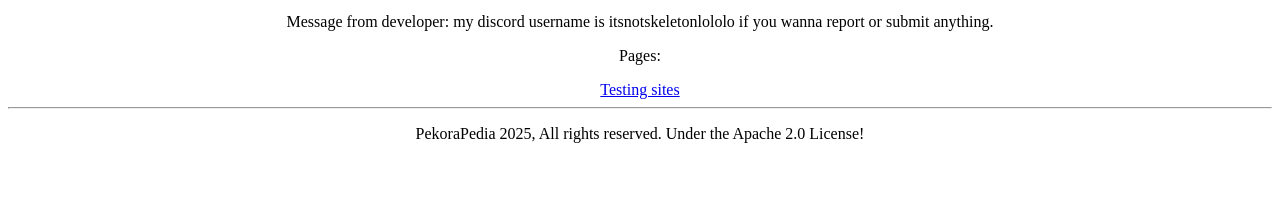
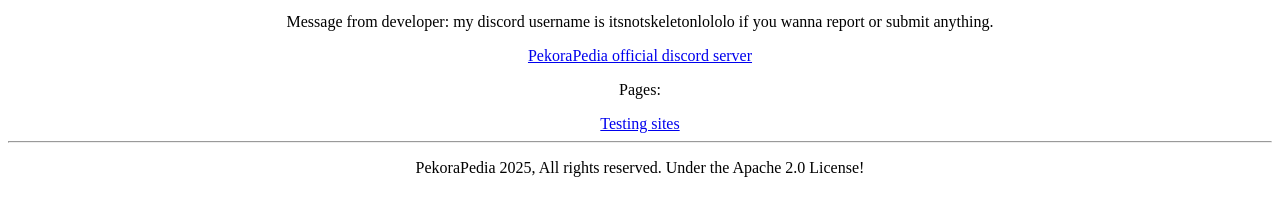
Before and after one commit to itsnotskeelton/pekorapedia, a plain HTML site: page index.html in a window 1280 px wide. Shown: the part 209-424 px from the top of the page. Drawn offline with Linux system fonts and the light colour scheme.

Commit message:
Update index.html

```diff
--- a/index.html
+++ b/index.html
@@ -17,6 +17,7 @@
 <center><h1>PekoraPedia</h1></center>
 <center><p>Welcome to the official PekoraPedia! Hosted and developed by itsnotskeleton.</p></center>
 <center><p>Message from developer: my discord username is itsnotskeletonlololo if you wanna report or submit anything.</p></center>
+<center> <a href="https://discord.gg/gyUu7f9VBU">PekoraPedia official discord server</a> </center>
 <center><p>Pages:</p></center>
 <center> <a href="testsites.html">Testing sites</a> </center>
 <hr>
```
